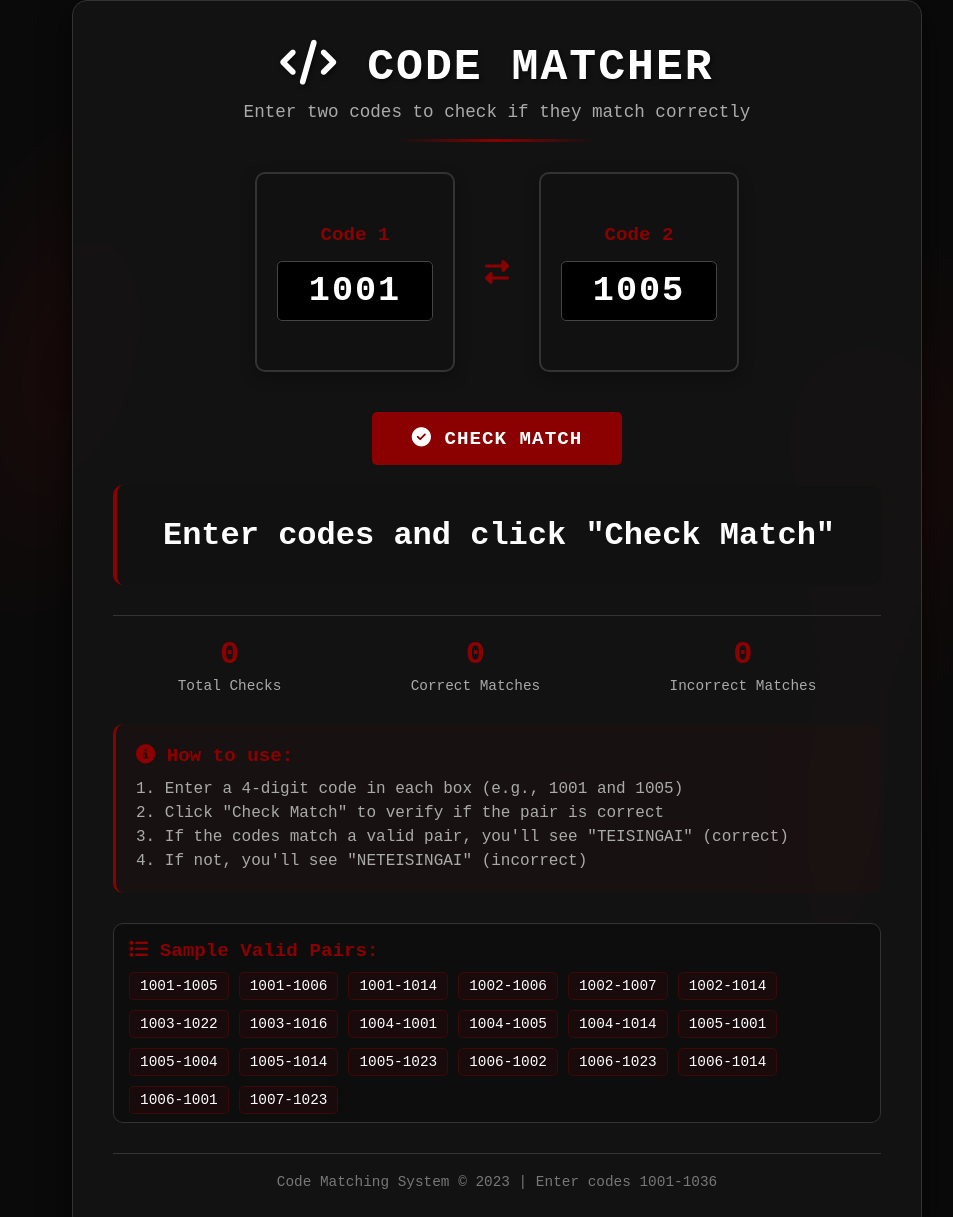
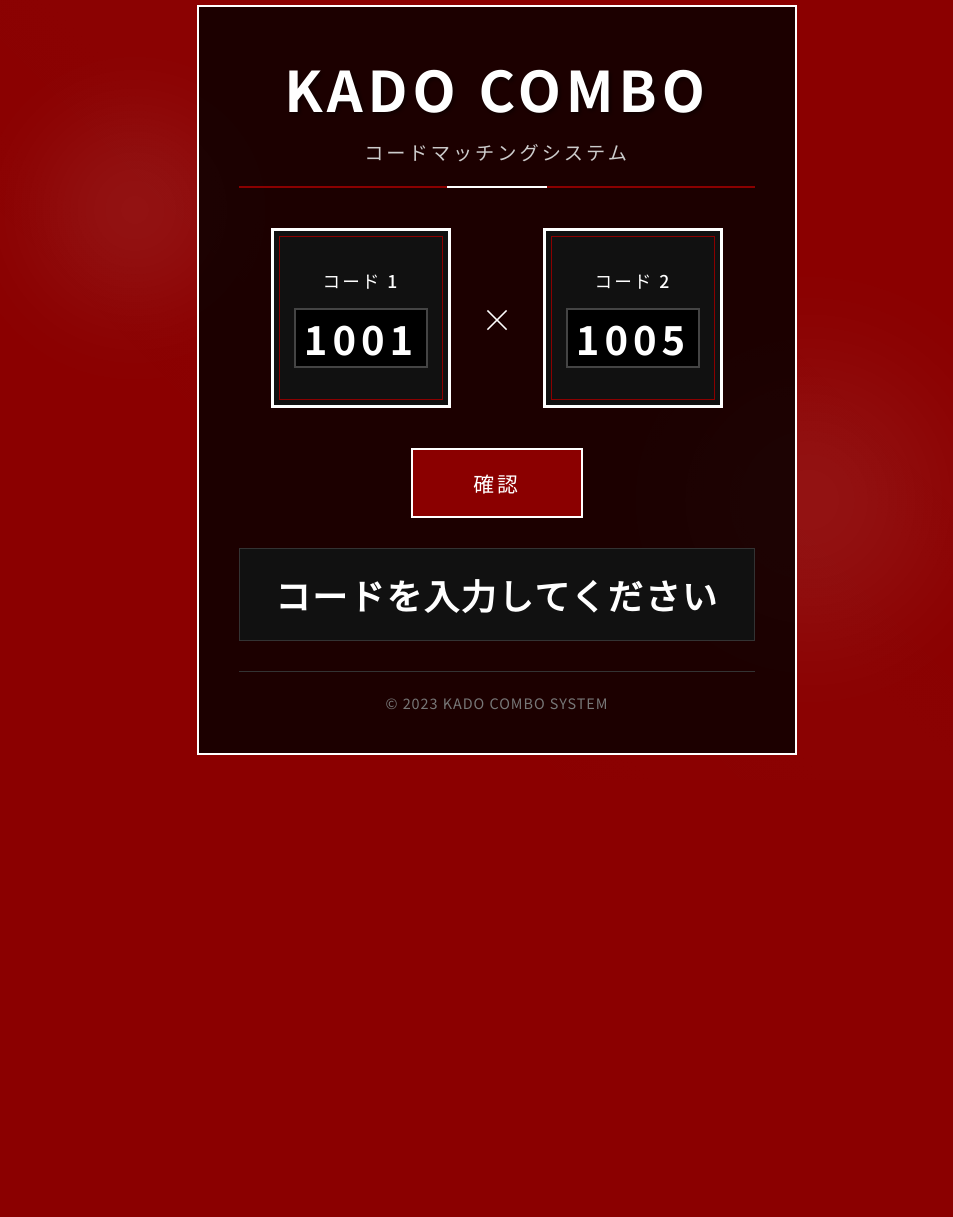
Before and after one commit to D3besis/KADO-COMBO, a plain HTML site: page index.html in a window 1280 px wide. Shown: the part 20-1237 px from the top of the page, without its empty margins (143-1096 px from the left). After the commit the page ends 800 px from the top, so only its background shows below. Drawn offline with Linux system fonts and the light colour scheme.

Commit message:
Update to Japanese minimalist red design

```diff
--- a/index.html
+++ b/index.html
@@ -3,109 +3,107 @@
 <head>
     <meta charset="UTF-8">
     <meta name="viewport" content="width=device-width, initial-scale=1.0">
-    <title>Code Matching System</title>
-    <link rel="stylesheet" href="https://cdnjs.cloudflare.com/ajax/libs/font-awesome/6.4.0/css/all.min.css">
+    <title>KADO COMBO</title>
+    <link href="https://fonts.googleapis.com/css2?family=Noto+Sans+JP:wght@300;400;500;700&display=swap" rel="stylesheet">
     <style>
         * {
             margin: 0;
             padding: 0;
             box-sizing: border-box;
-            font-family: 'Courier New', monospace;
         }
 
         body {
-            background-color: #0a0a0a;
+            background-color: #8B0000;
             min-height: 100vh;
             display: flex;
             justify-content: center;
             align-items: center;
             padding: 20px;
             color: #fff;
+            font-family: 'Noto Sans JP', sans-serif;
             position: relative;
-            overflow-x: hidden;
+            overflow: hidden;
         }
 
-        /* Ink streaks background */
-        .ink-streak {
+        /* Japanese-inspired background elements */
+        .japanese-bg {
             position: fixed;
             z-index: -1;
-            opacity: 0.12;
+            opacity: 0.1;
             pointer-events: none;
         }
 
-        .streak-1 {
+        .circle-1 {
             top: 10%;
-            left: 5%;
+            left: 10%;
             width: 300px;
-            height: 600px;
-            background: radial-gradient(ellipse at center, #8B0000 0%, transparent 70%);
-            transform: rotate(15deg);
-            filter: blur(20px);
+            height: 300px;
+            background: radial-gradient(circle, #fff 0%, transparent 70%);
+            filter: blur(40px);
         }
 
-        .streak-2 {
+        .circle-2 {
             bottom: 10%;
-            right: 5%;
+            right: 10%;
             width: 400px;
-            height: 500px;
-            background: radial-gradient(ellipse at center, #8B0000 0%, transparent 70%);
-            transform: rotate(-10deg);
-            filter: blur(25px);
+            height: 400px;
+            background: radial-gradient(circle, #fff 0%, transparent 70%);
+            filter: blur(50px);
         }
 
-        .streak-3 {
-            top: 50%;
-            right: 15%;
-            width: 200px;
-            height: 800px;
-            background: radial-gradient(ellipse at center, #8B0000 0%, transparent 70%);
-            transform: rotate(5deg);
-            filter: blur(15px);
+        /* Brush stroke effect */
+        .brush-stroke {
+            position: fixed;
+            width: 100%;
+            height: 100%;
+            background: linear-gradient(45deg, transparent 30%, rgba(255, 255, 255, 0.03) 50%, transparent 70%);
+            z-index: -1;
+            opacity: 0.3;
         }
 
         .container {
-            background-color: rgba(20, 20, 20, 0.85);
-            border-radius: 15px;
+            background-color: rgba(0, 0, 0, 0.8);
+            border-radius: 0;
             padding: 40px;
             width: 100%;
-            max-width: 850px;
-            box-shadow: 0 10px 30px rgba(0, 0, 0, 0.7);
-            border: 1px solid #333;
+            max-width: 600px;
+            border: 2px solid #fff;
             position: relative;
-            z-index: 1;
+            text-align: center;
         }
 
-        /* Header styles */
-        .header {
-            text-align: center;
-            margin-bottom: 30px;
+        /* Title with Japanese aesthetic */
+        .title-container {
+            margin-bottom: 40px;
+            padding-bottom: 20px;
+            border-bottom: 2px solid #8B0000;
             position: relative;
-            padding-bottom: 20px;
         }
 
-        .header::after {
+        .title-container::after {
             content: '';
             position: absolute;
-            bottom: 0;
+            bottom: -2px;
             left: 50%;
             transform: translateX(-50%);
-            width: 200px;
-            height: 3px;
-            background: linear-gradient(90deg, transparent, #8B0000, transparent);
+            width: 100px;
+            height: 2px;
+            background: #fff;
         }
 
         h1 {
-            font-size: 2.8rem;
+            font-size: 3.5rem;
             color: #fff;
-            text-transform: uppercase;
-            letter-spacing: 2px;
+            letter-spacing: 5px;
             margin-bottom: 10px;
+            font-weight: 700;
             text-shadow: 2px 2px 4px rgba(0, 0, 0, 0.5);
         }
 
-        .subtitle {
-            color: #aaa;
-            font-size: 1.1rem;
+        .japanese-subtitle {
+            font-size: 1.2rem;
+            color: #ccc;
+            letter-spacing: 3px;
             font-weight: 300;
         }
 
@@ -120,330 +118,242 @@
         }
 
         .input-square {
-            width: 200px;
-            height: 200px;
+            width: 180px;
+            height: 180px;
             background-color: #111;
-            border: 2px solid #333;
-            border-radius: 10px;
+            border: 3px solid #fff;
+            border-radius: 0;
             display: flex;
             flex-direction: column;
             justify-content: center;
             align-items: center;
             padding: 20px;
             transition: all 0.3s ease;
-            box-shadow: 0 5px 15px rgba(0, 0, 0, 0.3);
+            position: relative;
         }
 
-        .input-square:hover {
-            border-color: #8B0000;
-            box-shadow: 0 5px 20px rgba(139, 0, 0, 0.2);
-        }
-
-        .input-square.focused {
-            border-color: #8B0000;
-            box-shadow: 0 5px 25px rgba(139, 0, 0, 0.3);
+        .input-square::before {
+            content: '';
+            position: absolute;
+            top: 5px;
+            left: 5px;
+            right: 5px;
+            bottom: 5px;
+            border: 1px solid #8B0000;
+            pointer-events: none;
         }
 
         .input-label {
-            font-size: 1.2rem;
-            color: #8B0000;
+            font-size: 1.1rem;
+            color: #fff;
             margin-bottom: 15px;
-            font-weight: bold;
+            font-weight: 500;
+            letter-spacing: 2px;
         }
 
         .code-input {
             width: 100%;
             height: 60px;
             background-color: #000;
-            border: 1px solid #444;
-            border-radius: 5px;
+            border: 2px solid #444;
+            border-radius: 0;
             color: #fff;
-            font-size: 2.2rem;
+            font-size: 2.5rem;
             text-align: center;
             outline: none;
             font-weight: bold;
-            letter-spacing: 2px;
+            letter-spacing: 5px;
+            font-family: 'Noto Sans JP', monospace;
         }
 
         .code-input:focus {
             border-color: #8B0000;
-            box-shadow: 0 0 10px rgba(139, 0, 0, 0.3);
+            background-color: #111;
         }
 
-        /* Connect line between squares */
-        .connect-line {
-            display: flex;
-            align-items: center;
-            color: #8B0000;
-            font-size: 1.5rem;
+        /* Connect symbol */
+        .connect-symbol {
+            color: #fff;
+            font-size: 2rem;
+            font-weight: 300;
+        }
+
+        /* Button - Japanese minimal style */
+        .check-button {
+            display: block;
+            margin: 0 auto 30px;
+            padding: 18px 60px;
+            background-color: #8B0000;
+            color: white;
+            border: 2px solid #fff;
+            border-radius: 0;
+            font-size: 1.3rem;
+            font-weight: 500;
+            cursor: pointer;
+            transition: all 0.3s ease;
+            letter-spacing: 3px;
+            position: relative;
+            overflow: hidden;
+        }
+
+        .check-button::before {
+            content: '';
+            position: absolute;
+            top: 0;
+            left: -100%;
+            width: 100%;
+            height: 100%;
+            background: linear-gradient(90deg, transparent, rgba(255, 255, 255, 0.2), transparent);
+            transition: 0.5s;
+        }
+
+        .check-button:hover::before {
+            left: 100%;
+        }
+
+        .check-button:hover {
+            background-color: #a00000;
+            transform: translateY(-3px);
+            box-shadow: 0 5px 15px rgba(0, 0, 0, 0.3);
         }
 
         /* Result area */
         .result-area {
             text-align: center;
-            margin-bottom: 30px;
+            margin-bottom: 20px;
             padding: 20px;
             background-color: #111;
-            border-radius: 10px;
-            border-left: 4px solid #8B0000;
-        }
-
-        .result-text {
-            font-size: 2rem;
-            font-weight: bold;
-            min-height: 60px;
+            border: 1px solid #333;
+            min-height: 80px;
             display: flex;
             justify-content: center;
             align-items: center;
         }
 
+        .result-text {
+            font-size: 2.2rem;
+            font-weight: bold;
+            letter-spacing: 2px;
+        }
+
         .teisingai {
-            color: #8B0000;
-            text-shadow: 0 0 10px rgba(139, 0, 0, 0.5);
+            color: #fff;
+            text-shadow: 0 0 10px rgba(255, 255, 255, 0.5);
         }
 
         .neteisingai {
-            color: #666;
-        }
-
-        /* Button */
-        .check-button {
-            display: block;
-            margin: 0 auto 20px;
-            padding: 15px 40px;
-            background-color: #8B0000;
-            color: white;
-            border: none;
-            border-radius: 5px;
-            font-size: 1.2rem;
-            font-weight: bold;
-            cursor: pointer;
-            transition: all 0.3s ease;
-            text-transform: uppercase;
-            letter-spacing: 1px;
-        }
-
-        .check-button:hover {
-            background-color: #a00000;
-            transform: translateY(-3px);
-            box-shadow: 0 7px 15px rgba(139, 0, 0, 0.4);
-        }
-
-        .check-button:active {
-            transform: translateY(0);
-        }
-
-        /* Stats */
-        .stats {
-            display: flex;
-            justify-content: space-around;
-            margin-top: 30px;
-            padding-top: 20px;
-            border-top: 1px solid #333;
-        }
-
-        .stat-box {
-            text-align: center;
-        }
-
-        .stat-value {
-            font-size: 2rem;
-            color: #8B0000;
-            font-weight: bold;
-        }
-
-        .stat-label {
-            color: #aaa;
-            font-size: 0.9rem;
-            margin-top: 5px;
-        }
-
-        /* Instructions */
-        .instructions {
-            margin-top: 30px;
-            padding: 20px;
-            background-color: rgba(139, 0, 0, 0.05);
-            border-radius: 10px;
-            border-left: 3px solid #8B0000;
-        }
-
-        .instructions h3 {
-            color: #8B0000;
-            margin-bottom: 10px;
-            font-size: 1.2rem;
-        }
-
-        .instructions p {
-            color: #aaa;
-            line-height: 1.5;
-        }
-
-        /* Valid pairs display */
-        .valid-pairs {
-            margin-top: 30px;
-            max-height: 200px;
-            overflow-y: auto;
-            padding: 15px;
-            background-color: rgba(0, 0, 0, 0.3);
-            border-radius: 10px;
-            border: 1px solid #333;
-        }
-
-        .valid-pairs h3 {
-            color: #8B0000;
-            margin-bottom: 10px;
-            font-size: 1.2rem;
-        }
-
-        .pairs-list {
-            display: flex;
-            flex-wrap: wrap;
-            gap: 10px;
-            font-size: 0.9rem;
-        }
-
-        .pair-item {
-            background-color: rgba(139, 0, 0, 0.1);
-            padding: 5px 10px;
-            border-radius: 5px;
-            border: 1px solid rgba(139, 0, 0, 0.3);
+            color: #888;
         }
 
         /* Footer */
         .footer {
-            text-align: center;
             margin-top: 30px;
             padding-top: 20px;
             border-top: 1px solid #333;
             color: #777;
             font-size: 0.9rem;
+            letter-spacing: 1px;
         }
 
         /* Responsive */
         @media (max-width: 768px) {
             .container {
-                padding: 25px;
+                padding: 30px;
             }
 
             h1 {
-                font-size: 2.2rem;
+                font-size: 2.5rem;
             }
 
             .input-square {
-                width: 160px;
-                height: 160px;
+                width: 150px;
+                height: 150px;
+            }
+
+            .code-input {
+                font-size: 2rem;
+                height: 50px;
+            }
+
+            .input-area {
+                gap: 20px;
+            }
+
+            .check-button {
+                padding: 15px 40px;
+                font-size: 1.1rem;
+            }
+
+            .result-text {
+                font-size: 1.8rem;
+            }
+        }
+
+        @media (max-width: 480px) {
+            .input-square {
+                width: 130px;
+                height: 130px;
             }
 
             .code-input {
                 font-size: 1.8rem;
-                height: 50px;
+                height: 45px;
+            }
+
+            h1 {
+                font-size: 2rem;
             }
 
             .input-area {
                 gap: 15px;
             }
 
-            .connect-line {
-                font-size: 1.2rem;
-            }
-
-            .result-text {
-                font-size: 1.8rem;
-            }
-
-            .stats {
-                flex-direction: column;
-                gap: 20px;
-            }
-        }
-
-        @media (max-width: 480px) {
-            .input-square {
-                width: 140px;
-                height: 140px;
-            }
-
-            .code-input {
+            .connect-symbol {
                 font-size: 1.5rem;
-                height: 45px;
-            }
-
-            h1 {
-                font-size: 1.8rem;
             }
         }
     </style>
 </head>
 <body>
-    <!-- Ink streaks -->
-    <div class="ink-streak streak-1"></div>
-    <div class="ink-streak streak-2"></div>
-    <div class="ink-streak streak-3"></div>
+    <!-- Japanese background elements -->
+    <div class="japanese-bg circle-1"></div>
+    <div class="japanese-bg circle-2"></div>
+    <div class="brush-stroke"></div>
 
     <div class="container">
-        <div class="header">
-            <h1><i class="fas fa-code"></i> Code Matcher</h1>
-            <p class="subtitle">Enter two codes to check if they match correctly</p>
+        <div class="title-container">
+            <h1>KADO COMBO</h1>
+            <div class="japanese-subtitle">コードマッチングシステム</div>
         </div>
 
         <div class="input-area">
-            <div class="input-square" id="square1">
-                <div class="input-label">Code 1</div>
+            <div class="input-square">
+                <div class="input-label">コード 1</div>
                 <input type="text" class="code-input" id="code1" maxlength="4" placeholder="1001">
             </div>
 
-            <div class="connect-line">
-                <i class="fas fa-exchange-alt"></i>
+            <div class="connect-symbol">
+                ×
             </div>
 
-            <div class="input-square" id="square2">
-                <div class="input-label">Code 2</div>
+            <div class="input-square">
+                <div class="input-label">コード 2</div>
                 <input type="text" class="code-input" id="code2" maxlength="4" placeholder="1005">
             </div>
         </div>
 
         <button class="check-button" id="checkBtn">
-            <i class="fas fa-check-circle"></i> Check Match
+            確認
         </button>
 
         <div class="result-area">
             <div class="result-text" id="resultText">
-                Enter codes and click "Check Match"
-            </div>
-        </div>
-
-        <div class="stats">
-            <div class="stat-box">
-                <div class="stat-value" id="totalChecks">0</div>
-                <div class="stat-label">Total Checks</div>
-            </div>
-            <div class="stat-box">
-                <div class="stat-value" id="correctMatches">0</div>
-                <div class="stat-label">Correct Matches</div>
-            </div>
-            <div class="stat-box">
-                <div class="stat-value" id="incorrectMatches">0</div>
-                <div class="stat-label">Incorrect Matches</div>
-            </div>
-        </div>
-
-        <div class="instructions">
-            <h3><i class="fas fa-info-circle"></i> How to use:</h3>
-            <p>1. Enter a 4-digit code in each box (e.g., 1001 and 1005)</p>
-            <p>2. Click "Check Match" to verify if the pair is correct</p>
-            <p>3. If the codes match a valid pair, you'll see "TEISINGAI" (correct)</p>
-            <p>4. If not, you'll see "NETEISINGAI" (incorrect)</p>
-        </div>
-
-        <div class="valid-pairs">
-            <h3><i class="fas fa-list"></i> Sample Valid Pairs:</h3>
-            <div class="pairs-list" id="pairsList">
-                <!-- Pairs will be generated by JavaScript -->
+                コードを入力してください
             </div>
         </div>
 
         <div class="footer">
-            <p>Code Matching System &copy; 2023 | Enter codes 1001-1036</p>
+            <p>© 2023 KADO COMBO SYSTEM</p>
         </div>
     </div>
 
@@ -495,32 +405,6 @@
         const code2Input = document.getElementById('code2');
         const checkBtn = document.getElementById('checkBtn');
         const resultText = document.getElementById('resultText');
-        const totalChecksEl = document.getElementById('totalChecks');
-        const correctMatchesEl = document.getElementById('correctMatches');
-        const incorrectMatchesEl = document.getElementById('incorrectMatches');
-        const pairsList = document.getElementById('pairsList');
-        const square1 = document.getElementById('square1');
-        const square2 = document.getElementById('square2');
-
-        // Statistics
-        let totalChecks = 0;
-        let correctMatches = 0;
-        let incorrectMatches = 0;
-
-        // Initialize sample pairs display
-        function initSamplePairs() {
-            // Convert set to array and get first 20 pairs for display
-            const pairsArray = Array.from(validPairs);
-            const samplePairs = pairsArray.slice(0, 20);
-
-            pairsList.innerHTML = '';
-            samplePairs.forEach(pair => {
-                const pairElement = document.createElement('div');
-                pairElement.className = 'pair-item';
-                pairElement.textContent = pair;
-                pairsList.appendChild(pairElement);
-            });
-        }
 
         // Check if codes match
         function checkCodes() {
@@ -529,12 +413,14 @@
 
             // Validate inputs
             if (!code1 || !code2) {
-                resultText.innerHTML = '<span style="color:#aaa">Please enter both codes</span>';
+                resultText.innerHTML = 'コードを入力してください';
+                resultText.className = 'result-text neteisingai';
                 return;
             }
 
             if (!/^\d{4}$/.test(code1) || !/^\d{4}$/.test(code2)) {
-                resultText.innerHTML = '<span style="color:#aaa">Codes must be 4-digit numbers</span>';
+                resultText.innerHTML = '4桁の数字を入力してください';
+                resultText.className = 'result-text neteisingai';
                 return;
             }
 
@@ -543,7 +429,8 @@
             const code2Num = parseInt(code2);
 
             if (code1Num < 1001 || code1Num > 1036 || code2Num < 1001 || code2Num > 1036) {
-                resultText.innerHTML = '<span style="color:#aaa">Codes must be between 1001 and 1036</span>';
+                resultText.innerHTML = 'コードは1001-1036の間で入力してください';
+                resultText.className = 'result-text neteisingai';
                 return;
             }
 
@@ -554,66 +441,41 @@
             // Check if pair is valid
             const isValid = validPairs.has(pair1) || validPairs.has(pair2);
 
-            // Update statistics
-            totalChecks++;
+            // Update result
             if (isValid) {
-                correctMatches++;
-                resultText.innerHTML = '<span class="teisingai">TEISINGAI!</span>';
+                resultText.innerHTML = '正解 ✓';
+                resultText.className = 'result-text teisingai';
 
-                // Add visual feedback for correct match
-                square1.style.borderColor = '#8B0000';
-                square1.style.boxShadow = '0 5px 25px rgba(139, 0, 0, 0.5)';
-                square2.style.borderColor = '#8B0000';
-                square2.style.boxShadow = '0 5px 25px rgba(139, 0, 0, 0.5)';
+                // Add visual feedback
+                document.querySelectorAll('.input-square').forEach(square => {
+                    square.style.borderColor = '#fff';
+                    square.style.boxShadow = '0 0 20px rgba(255, 255, 255, 0.3)';
+                });
 
-                // Reset after 2 seconds
+                // Reset after 1.5 seconds
                 setTimeout(() => {
-                    square1.style.borderColor = '';
-                    square1.style.boxShadow = '';
-                    square2.style.borderColor = '';
-                    square2.style.boxShadow = '';
-                }, 2000);
+                    document.querySelectorAll('.input-square').forEach(square => {
+                        square.style.borderColor = '';
+                        square.style.boxShadow = '';
+                    });
+                }, 1500);
             } else {
-                incorrectMatches++;
-                resultText.innerHTML = '<span class="neteisingai">NETEISINGAI</span>';
+                resultText.innerHTML = '不正解 ✗';
+                resultText.className = 'result-text neteisingai';
 
-                // Add visual feedback for incorrect match
-                square1.style.borderColor = '#666';
-                square1.style.boxShadow = '0 5px 25px rgba(102, 102, 102, 0.3)';
-                square2.style.borderColor = '#666';
-                square2.style.boxShadow = '0 5px 25px rgba(102, 102, 102, 0.3)';
+                // Add visual feedback
+                document.querySelectorAll('.input-square').forEach(square => {
+                    square.style.borderColor = '#666';
+                });
 
-                // Reset after 2 seconds
+                // Reset after 1.5 seconds
                 setTimeout(() => {
-                    square1.style.borderColor = '';
-                    square1.style.boxShadow = '';
-                    square2.style.borderColor = '';
-                    square2.style.boxShadow = '';
-                }, 2000);
+                    document.querySelectorAll('.input-square').forEach(square => {
+                        square.style.borderColor = '';
+                    });
+                }, 1500);
             }
-
-            // Update statistics display
-            totalChecksEl.textContent = totalChecks;
-            correctMatchesEl.textContent = correctMatches;
-            incorrectMatchesEl.textContent = incorrectMatches;
         }
-
-        // Add focus effects to input squares
-        code1Input.addEventListener('focus', () => {
-            square1.classList.add('focused');
-        });
-
-        code1Input.addEventListener('blur', () => {
-            square1.classList.remove('focused');
-        });
-
-        code2Input.addEventListener('focus', () => {
-            square2.classList.add('focused');
-        });
-
-        code2Input.addEventListener('blur', () => {
-            square2.classList.remove('focused');
-        });
 
         // Allow checking with Enter key
         code1Input.addEventListener('keyup', (e) => {
@@ -639,7 +501,6 @@
 
         // Initialize
         window.addEventListener('DOMContentLoaded', () => {
-            initSamplePairs();
             checkBtn.addEventListener('click', checkCodes);
 
             // Set initial example
```
